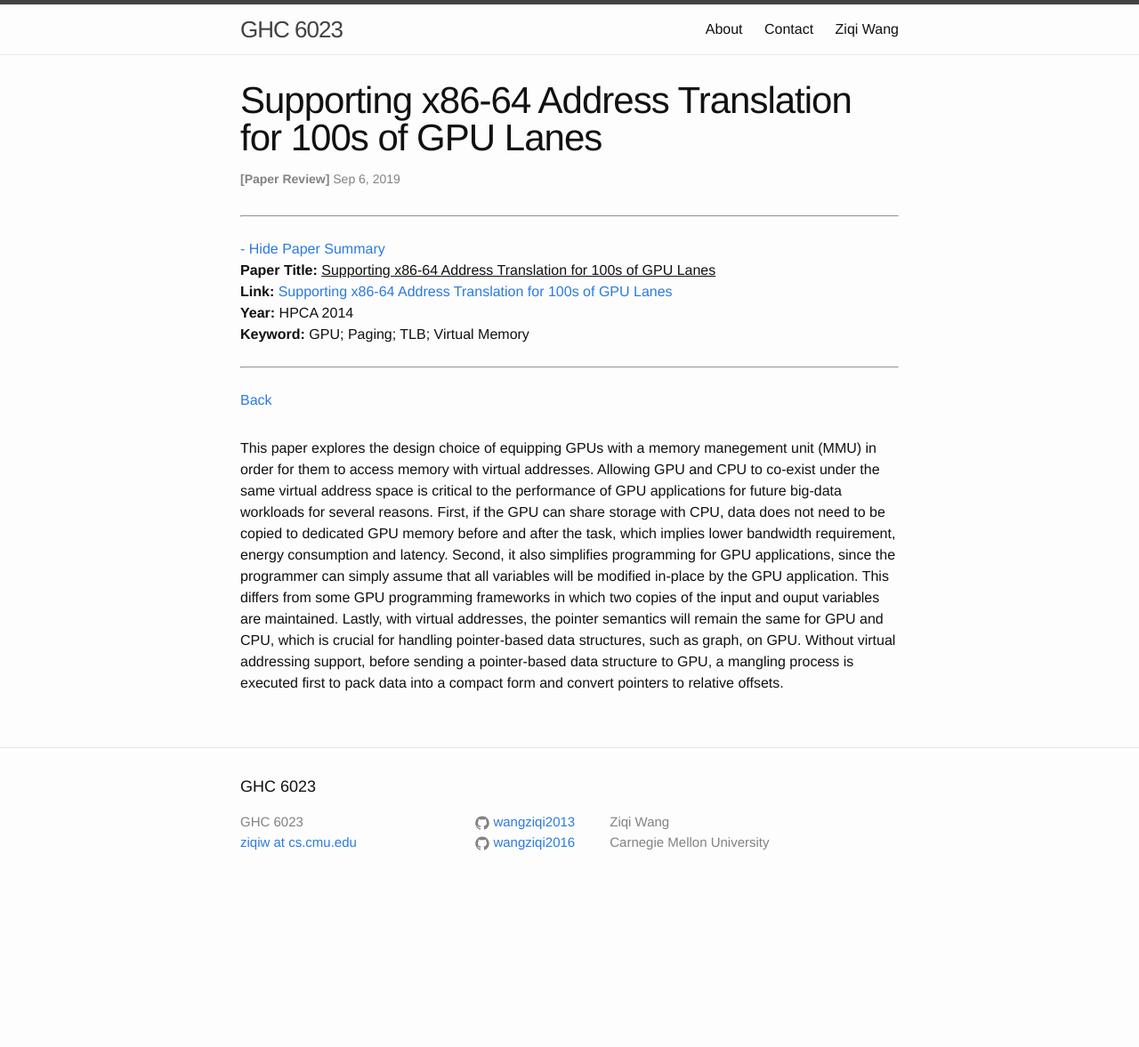
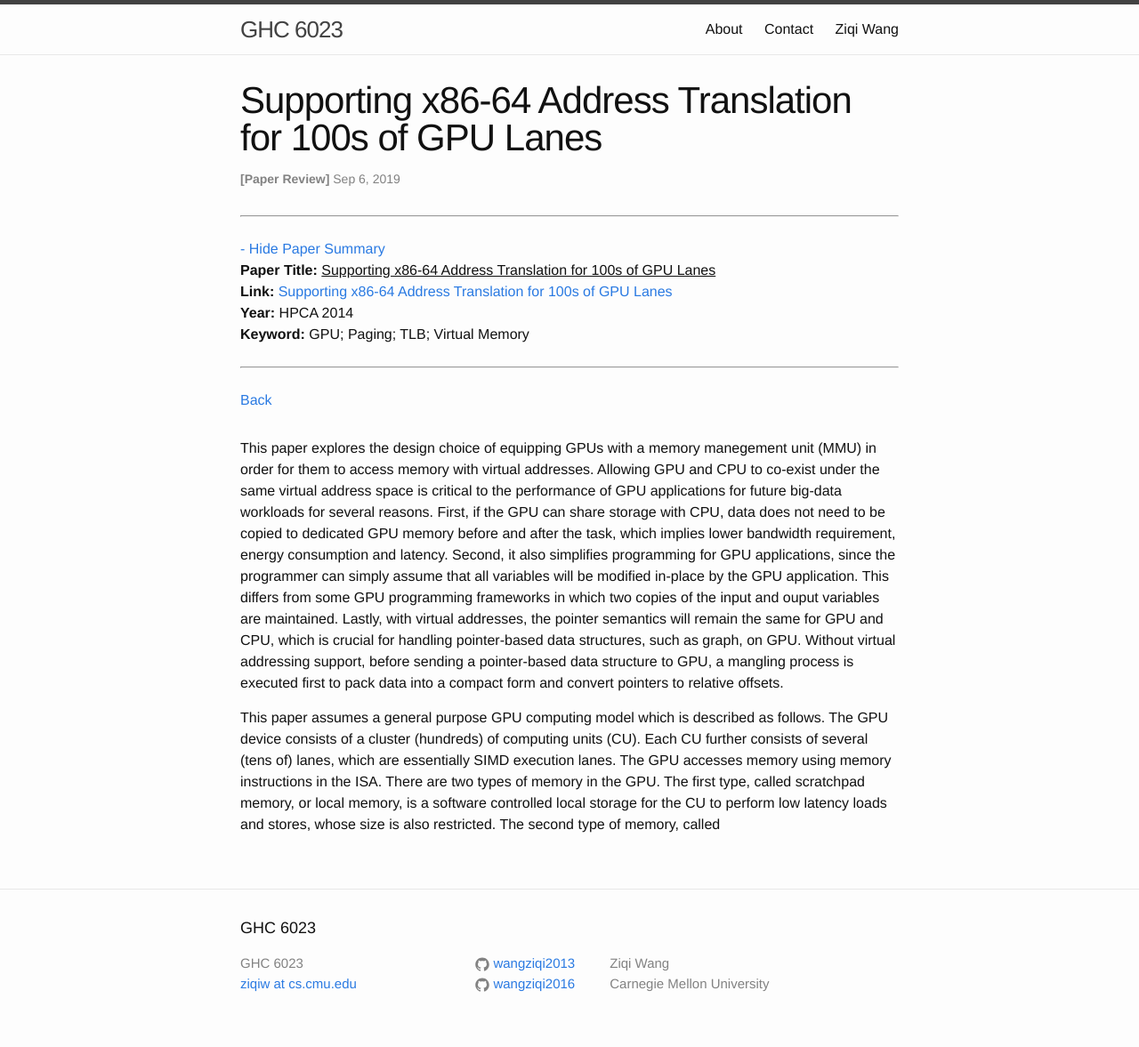
Before and after one commit to wangziqi2013/wangziqi2013.github.io, a Jekyll site: the page built from _posts/2019-09-05-supporting-x86-64-addr-xlat-for-100s-of-gpu-lanes.markdown, in a window 1280 px wide. Shown: the whole page at 89% size. Built offline with Jekyll 4.4.1, drawn with Linux system fonts in a browser that asks for light colours; before the commit the page ends 1018 px from its top, so only the background shows below that.

Commit message:
Adding local memory

```diff
--- a/_posts/2019-09-05-supporting-x86-64-addr-xlat-for-100s-of-gpu-lanes.markdown
+++ b/_posts/2019-09-05-supporting-x86-64-addr-xlat-for-100s-of-gpu-lanes.markdown
@@ -23,3 +23,9 @@ frameworks in which two copies of the input and ouput variables are maintained.
 semantics will remain the same for GPU and CPU, which is crucial for handling pointer-based data structures, such as graph,
 on GPU. Without virtual addressing support, before sending a pointer-based data structure to GPU, a mangling process is
 executed first to pack data into a compact form and convert pointers to relative offsets.
+
+This paper assumes a general purpose GPU computing model which is described as follows. The GPU device consists of a cluster
+(hundreds) of computing units (CU). Each CU further consists of several (tens of) lanes, which are essentially SIMD execution
+lanes. The GPU accesses memory using memory instructions in the ISA. There are two types of memory in the GPU. The first type,
+called scratchpad memory, or local memory, is a software controlled local storage for the CU to perform low latency loads
+and stores, whose size is also restricted. The second type of memory, called
```
